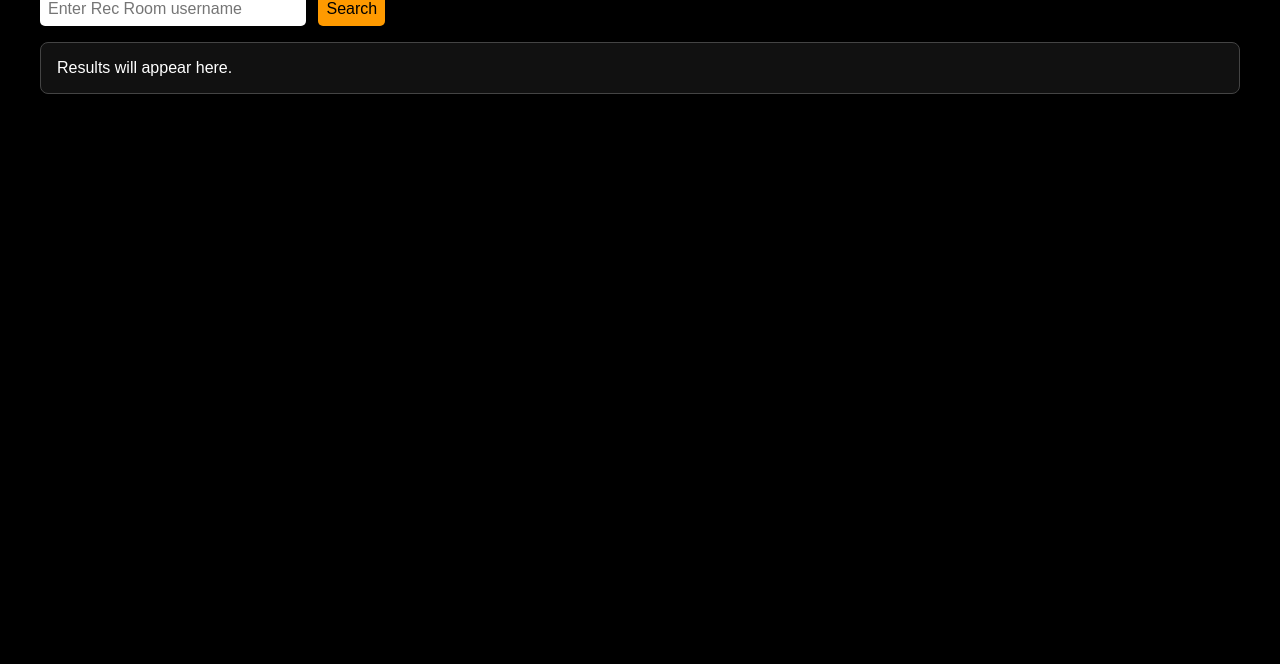
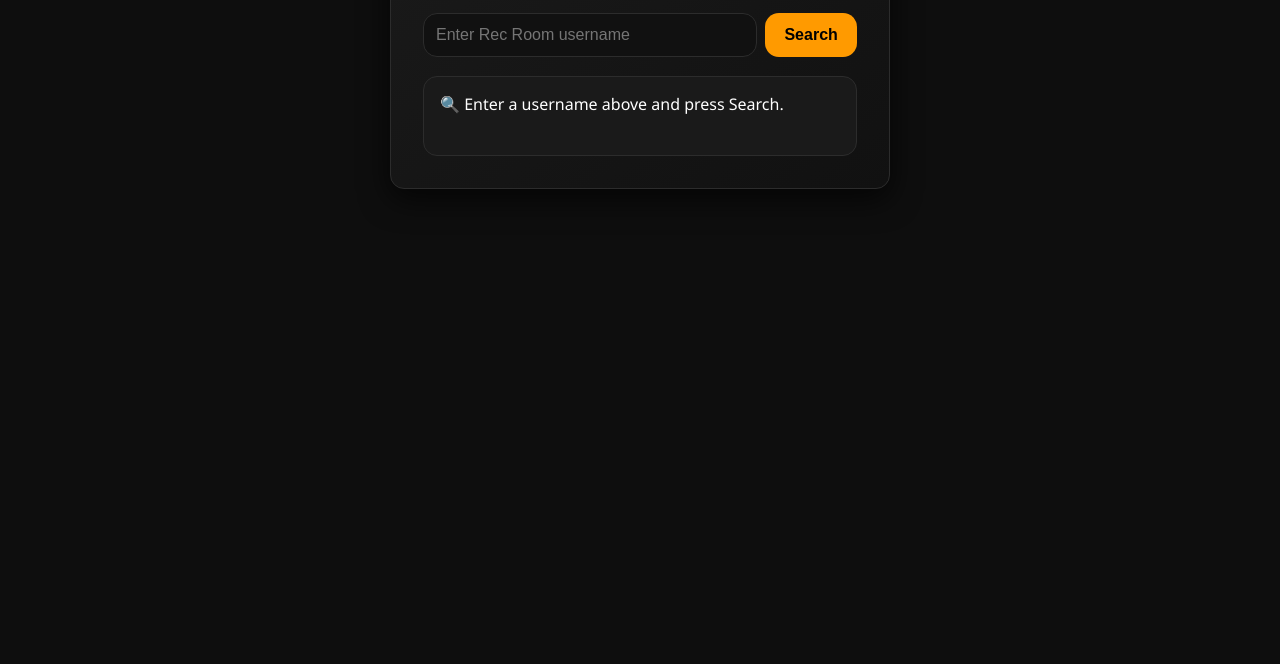
Before and after one commit to Laucs-sudo/RECNETDB, a plain HTML site: page index.html in a window 1280 px wide. Shown: the part 136-800 px from the top of the page. Drawn offline with Linux system fonts and the light colour scheme.

Commit message:
Update index.html

```diff
--- a/index.html
+++ b/index.html
@@ -3,50 +3,137 @@
 <head>
   <meta charset="UTF-8">
   <title>Rec.net User Search</title>
+  <meta name="viewport" content="width=device-width, initial-scale=1.0">
   <style>
+    :root {
+      --accent: #ff9a00;
+      --accent-hover: #ffaa33;
+      --bg: #0e0e0e;
+      --card: #1a1a1a;
+      --text: #ffffff;
+      --muted: #888888;
+      --border: #2c2c2c;
+      --radius: 14px;
+      --transition: 0.3s ease;
+    }
+
+    * {
+      box-sizing: border-box;
+      margin: 0;
+      padding: 0;
+    }
+
     body {
-      font-family: Arial, sans-serif;
-      background-color: #000;
-      color: #fff;
+      font-family: 'Segoe UI', Tahoma, Geneva, Verdana, sans-serif;
+      background-color: var(--bg);
+      color: var(--text);
+      padding: 3em 1.5em;
+      display: flex;
+      justify-content: center;
+      align-items: flex-start;
+      min-height: 100vh;
+    }
+
+    .container {
+      max-width: 500px;
+      width: 100%;
+      background: linear-gradient(145deg, #1a1a1a, #111);
+      border: 1px solid var(--border);
+      border-radius: var(--radius);
       padding: 2em;
+      box-shadow: 0 10px 30px rgba(0, 0, 0, 0.7);
+      backdrop-filter: blur(6px);
+      transition: var(--transition);
     }
+
     h1 {
-      color: #ff9a00;
+      color: var(--accent);
+      font-size: 1.8em;
+      margin-bottom: 1em;
+      text-align: center;
     }
-    input, button {
+
+    .form-group {
+      display: flex;
+      gap: 0.5em;
+      margin-bottom: 1em;
+    }
+
+    input {
+      flex-grow: 1;
+      padding: 0.75em;
       font-size: 1em;
-      padding: 0.5em;
-      margin-top: 0.5em;
+      border: 1px solid var(--border);
+      border-radius: var(--radius);
+      background-color: #111;
+      color: var(--text);
+      outline: none;
+      transition: var(--transition);
+    }
+
+    input:focus {
+      border-color: var(--accent);
+    }
+
+    button {
+      padding: 0.75em 1.2em;
+      font-size: 1em;
+      font-weight: bold;
+      background-color: var(--accent);
+      color: #000;
       border: none;
-      border-radius: 5px;
+      border-radius: var(--radius);
+      cursor: pointer;
+      transition: var(--transition);
     }
-    input {
-      width: 250px;
+
+    button:hover {
+      background-color: var(--accent-hover);
     }
-    button {
-      background-color: #ff9a00;
-      color: #000;
-      cursor: pointer;
-      margin-left: 0.5em;
+
+    #output {
+      margin-top: 1.2em;
+      padding: 1em;
+      background-color: var(--card);
+      border: 1px solid var(--border);
+      border-radius: var(--radius);
+      min-height: 80px;
+      transition: var(--transition);
     }
-    button:hover {
-      background-color: #ffaa33;
+
+    .output-line {
+      margin: 0.4em 0;
     }
-    #output {
-      margin-top: 1em;
-      padding: 1em;
-      background-color: #111;
-      border: 1px solid #444;
-      border-radius: 8px;
+
+    .output-label {
+      font-weight: bold;
+      color: var(--accent-hover);
+    }
+
+    .icon {
+      margin-right: 0.3em;
+    }
+
+    @media (max-width: 500px) {
+      .form-group {
+        flex-direction: column;
+      }
+
+      button {
+        width: 100%;
+      }
     }
   </style>
 </head>
 <body>
-  <h1>Rec.net User Search</h1>
-  <input type="text" id="usernameInput" placeholder="Enter Rec Room username">
-  <button onclick="searchRecNet()">Search</button>
-
-  <div id="output">Results will appear here.</div>
+  <div class="container">
+    <h1>Rec.net User Search</h1>
+    <div class="form-group">
+      <input type="text" id="usernameInput" placeholder="Enter Rec Room username">
+      <button onclick="searchRecNet()">Search</button>
+    </div>
+    <div id="output">🔍 Enter a username above and press Search.</div>
+  </div>
 
   <script>
     async function searchRecNet() {
@@ -54,11 +141,11 @@
       const output = document.getElementById("output");
 
       if (!name) {
-        output.textContent = "⚠️ Please enter a username.";
+        output.innerHTML = "⚠️ <span class='output-line'>Please enter a username.</span>";
         return;
       }
 
-      output.textContent = "🔍 Searching...";
+      output.innerHTML = "🔍 <span class='output-line'>Searching...</span>";
 
       const apiKey = "5db1df5e";
       const apiURL = `https://apim.rec.net/accounts/account/search?name=${encodeURIComponent(name)}&apikey=${apiKey}`;
@@ -79,19 +166,19 @@
         const data = await response.json();
 
         if (!data || data.length === 0) {
-          output.textContent = "❌ No user found.";
+          output.innerHTML = "❌ <span class='output-line'>No user found.</span>";
         } else {
           const user = data[0];
           output.innerHTML = `
-            👤 <strong>Display Name:</strong> ${user.displayName}<br>
-            🆔 <strong>Username:</strong> ${user.username}<br>
-            🎮 <strong>Platform:</strong> ${user.platform || "N/A"}<br>
-            🧩 <strong>Account ID:</strong> ${user.accountId}
+            <div class="output-line">👤 <span class="output-label">Display Name:</span> ${user.displayName}</div>
+            <div class="output-line">🆔 <span class="output-label">Username:</span> ${user.username}</div>
+            <div class="output-line">🎮 <span class="output-label">Platform:</span> ${user.platform || "N/A"}</div>
+            <div class="output-line">🧩 <span class="output-label">Account ID:</span> ${user.accountId}</div>
           `;
         }
 
       } catch (err) {
-        output.textContent = `🚫 Error: ${err.message}`;
+        output.innerHTML = `🚫 <span class='output-line'>Error: ${err.message}</span>`;
       }
     }
   </script>
```
